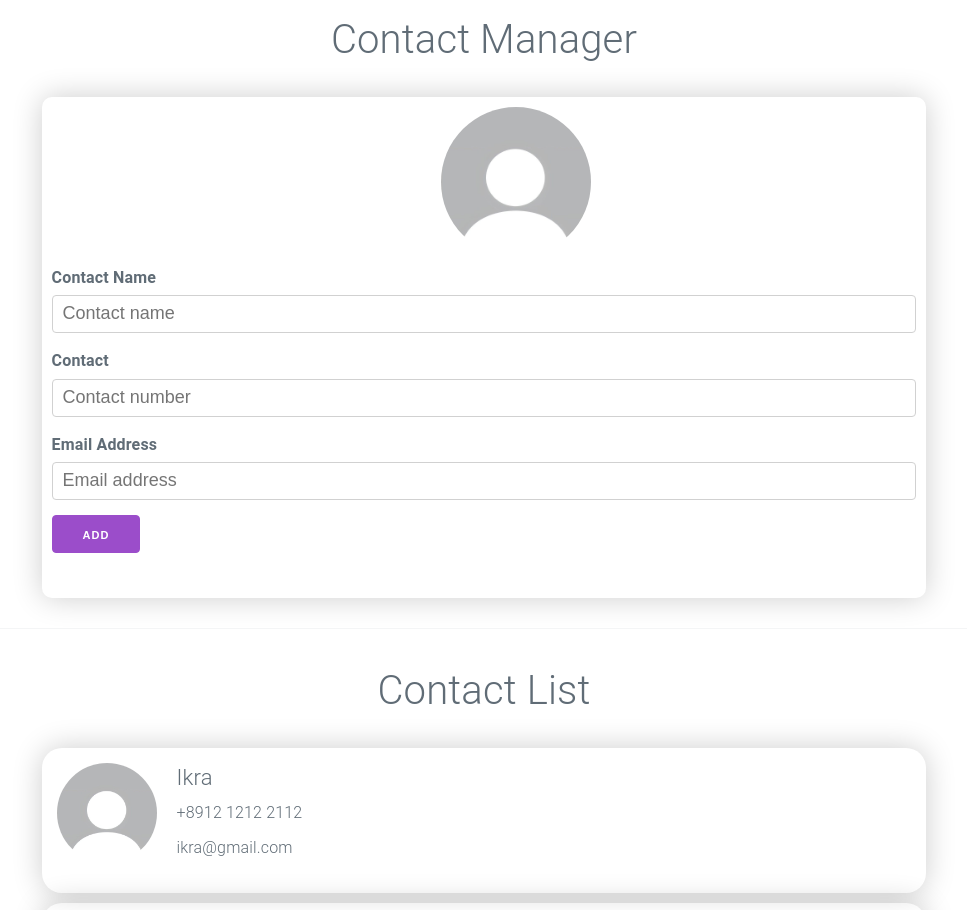
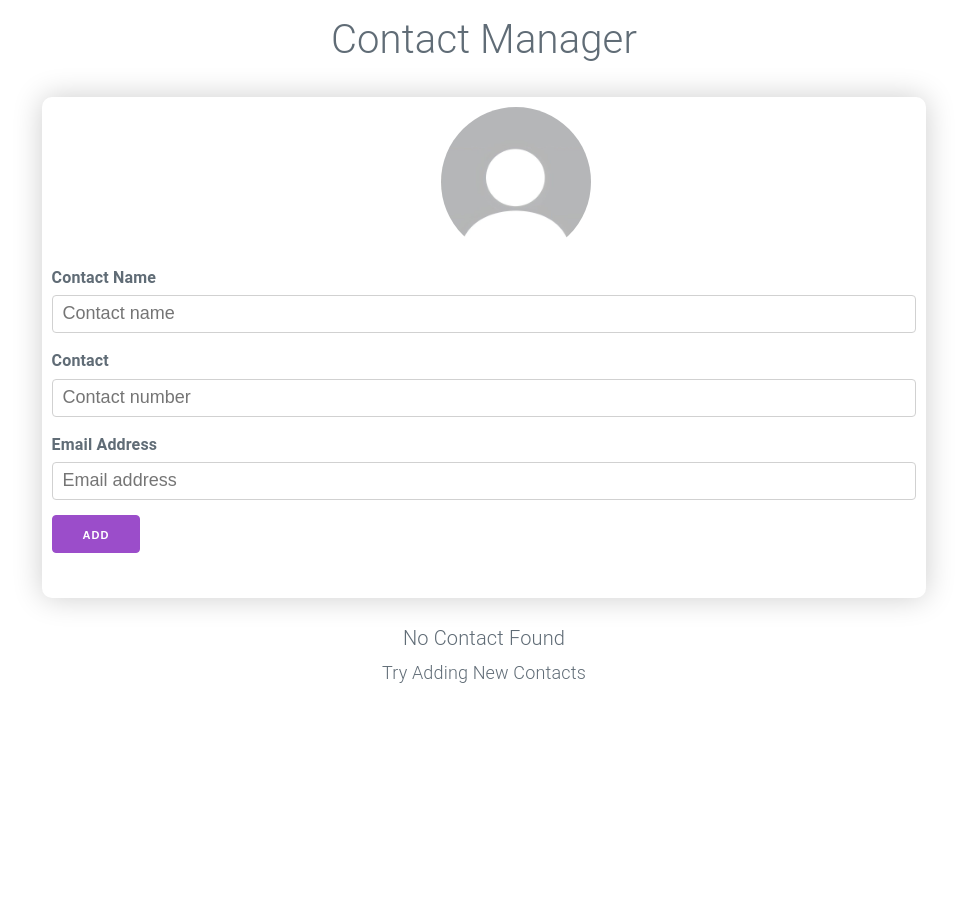
Before and after one commit to NusfaJahan61/Contact_App, a React (Vite) app: page / in a window 1280 px wide. Shown: the top 910 px of the page, without its empty margins (156-1123 px from the left). After the commit the page ends 800 px from the top, so only its background shows below. Built offline with nearby package versions, Linux system fonts and the light colour scheme.

Commit message:
Added msg for Empty contacts

```diff
--- a/src/App.jsx
+++ b/src/App.jsx
@@ -1,28 +1,23 @@
+import { useState } from "react"
 import AddContact from "./components/AddContact"
 import ContactCard from "./components/ContactCard"
 import ContactList from "./components/ContactList"
 import Header from "./components/Header"
+import NoContactMsg from "./components/NoContactMsg"
 
 function App() {
-  const contacts = [
-    {
-      id: 1,
-      name: "Ikra",
-      contactNum: "+8912 1212 2112",
-      email: "ikra@gmail.com"
-    }, {
-      id: 2,
-      name: "Nusfa",
-      contactNum: "+8912 1212 2112",
-      email: "nusfa@gmail.com"
-    }
-  ]
+  const [contacts, setContacts] = useState([])
   return (
     <>
       <Header />
       <AddContact />
       <ContactList />
-      <ContactCard contacts={contacts} />
+      {
+        contacts == " " ?
+          <ContactCard contacts={contacts} /> :
+          <NoContactMsg />
+      }
+
     </>
   )
 }
--- /dev/null
+++ b/src/components/NoContactMsg.jsx
@@ -0,0 +1,14 @@
+import React from 'react'
+
+const NoContactMsg = () => {
+  return (
+    <>
+      <div style={{ fontSize: "20px", marginTop: "35px", textAlign: "center", lineHeight: "10px" }}>
+        <p>No Contact Found</p>
+        <p style={{ fontSize: "18px" }}>Try Adding New Contacts</p>
+      </div >
+    </>
+  )
+}
+
+export default NoContactMsg
```
